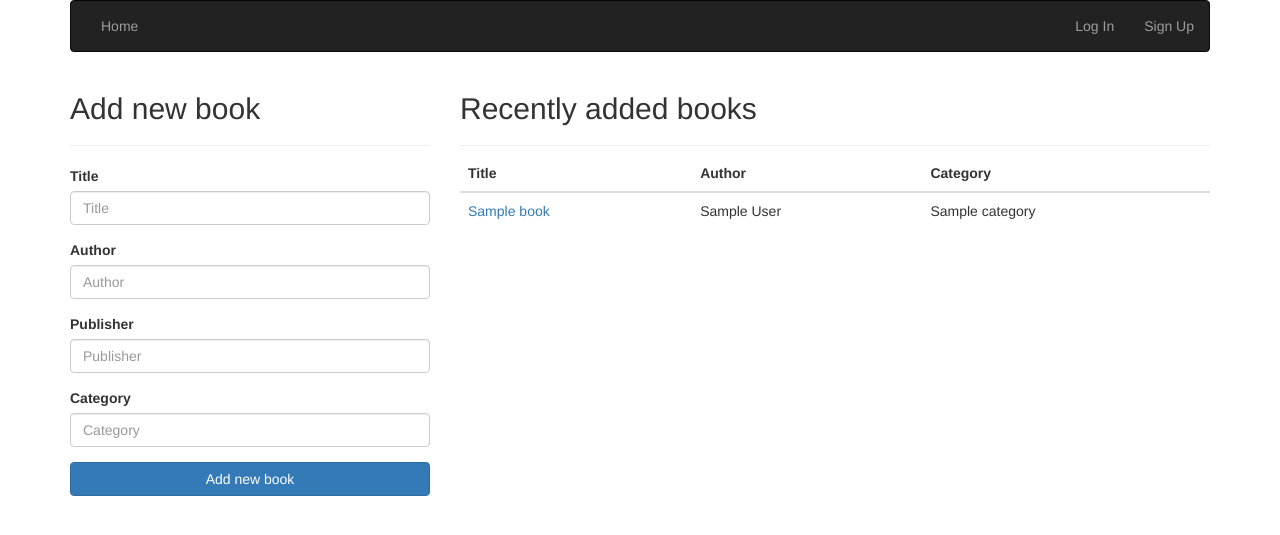
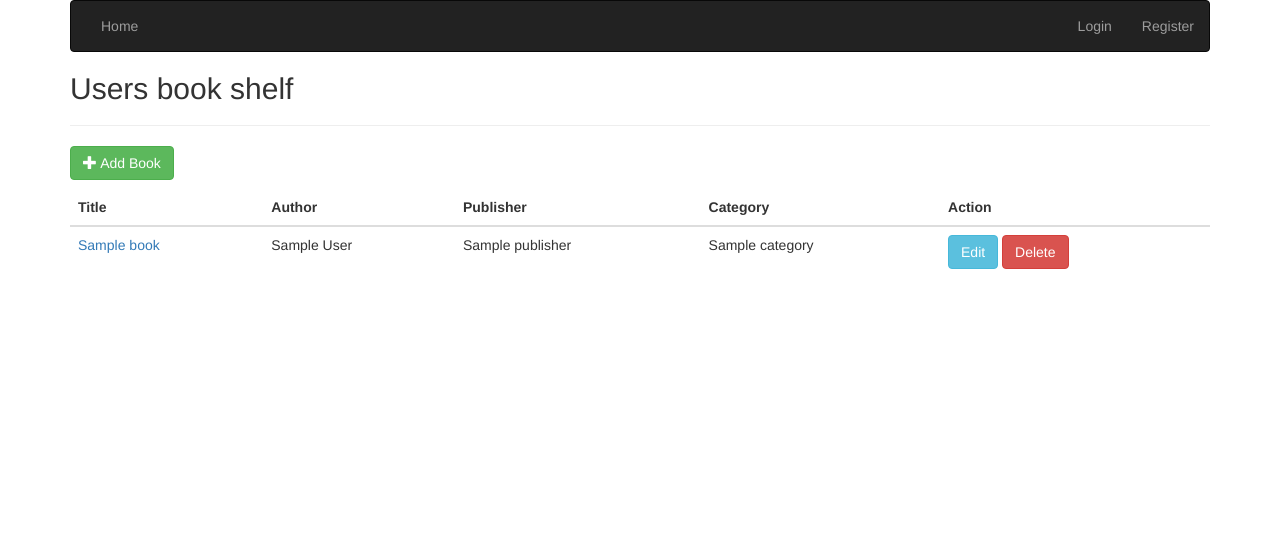
Before and after one commit to zkite/book-crossing-app, a Flask app: template bookcrossing/templates/books.html in a window 1280 px wide. Shown: the top 535 px of the page. Run offline with Flask 2, Linux system fonts and the light colour scheme; tables that the repository leaves empty hold one stand-in row (values such as "Sample post"); the template is opened without the code that fills it: values that come from a table or form of the project are taken from there, most other values are stand-ins (such as "Sample title", 1, 10 or a date in 2020).

Commit message:
add modal window

```diff
--- a/bookcrossing/forms.py
+++ b/bookcrossing/forms.py
@@ -1,23 +1,5 @@
 from wtforms import Form, StringField, PasswordField
-from wtforms.validators import Length, EqualTo, InputRequired, ValidationError
-from flask import current_app
-import re
-
-
-def password_validator(form, field):
-	""" Password must have from 6 to 20 characters. """
-	password = field.data
-	prog = re.compile(r'^[a-z0-9]{6,20}$')
-	if not prog.match(password):
-		raise ValidationError('Password must have at least 6 characters')
-
-
-def username_validator(form, field):
-	""" Username must have from 6 to 12 characters"""
-	username = field.data
-	prog = re.compile(r'^[a-z0-9_]{6,12}$')
-	if not prog.match(username):
-		raise ValidationError("Username may only contain letters, numbers, '-', and have from 6 to 12 characters")
+from wtforms.validators import Length, EqualTo, InputRequired
 
 
 class SignUpForm(Form):
@@ -36,7 +18,7 @@ class LoginForm(Form):
 	                                      Length(min=3, max=12, message='Password must have from 3 to 12 characters')])
 
 
-class AddBook(Form):
+class AddBookForm(Form):
 	title = StringField('Title', [InputRequired('Title is required'),
 	                              Length(min=6, max=30, message='Title must have from 6 to 30 characters')])
 	author = StringField('Author', [InputRequired('Author is required'),
@@ -44,4 +26,8 @@ class AddBook(Form):
 	publisher = StringField('Publisher', [InputRequired('Publisher is required'),
 	                              Length(min=6, max=30, message='Publisher must have from 6 to 30 characters')])
 	category = StringField('Category', [InputRequired('Category is required'),
-	                              Length(min=5, max=30, message='Category must have from 6 to 30 characters')])
+	                              Length(min=6, max=30, message='Category must have from 6 to 30 characters')])
+
+
+class SearchForm(Form):
+	search = StringField('Search', [InputRequired(), Length(min=3, max=30)])
--- a/bookcrossing/templates/books.html
+++ b/bookcrossing/templates/books.html
@@ -1,78 +1,137 @@
 {% extends "layout.html" %}
 {% block body %}
+<script>
+
+    function add_book(){
+        $('#form')[0].reset(); // reset form on modals
+        $('.text-danger').remove()
+        $('#modal_form').modal('show'); // show bootstrap modal
+        $('.modal-title').text('Add Book'); // Set Title to Bootstrap modal title
+    }
+
+    function save() {
+    $('.text-danger').remove()
+    console.log($('#form').serialize())
+
+    // ajax adding data to database
+    $.ajax({
+        url : '{{ url_for('books') }}',
+        type: "POST",
+        data: $('#form').serialize(),
+        success: function(data){
+
+            var element = '';
+
+            function IsJson(str) {
+                try {
+                    JSON.parse(str);
+                } catch (e) {
+                    return false;
+                }
+                return true;
+            }
+
+            if(IsJson(data)) //if success close modal and reload ajax table
+            {
+                data = JSON.parse(data)
+
+                if(data['title']) {
+                    element = "<p class='text-danger'>" + data['title'][0] + "</p>"
+                    $('#title').append(element)
+                }
+
+                if(data['author']) {
+                    element = "<p class='text-danger'>" + data['author'][0] + "</p>"
+                    $('#author').append(element)
+                }
+
+                if(data['category']) {
+                    element = "<p class='text-danger'>" + data['category'][0] + "</p>"
+                    $('#category').append(element)
+                }
+
+                if(data['publisher']) {
+                    element = "<p class='text-danger'>" + data['publisher'][0] + "</p>"
+                    $('#publisher').append(element)
+                }
+
+            } else {
+                //hide modal
+                $('#modal_form').modal('hide');
+                //reload page
+                location.reload()
+            }
+        },
+        error: function (jqXHR, textStatus, errorThrown)
+        {
+            console.log(jqXHR)
+            console.log(textStatus)
+            console.log(errorThrown)
+            alert('Error adding / update data');
+        }
+    });
+}
+
+    function delete_book(id) {
+
+            //form data
+            var book = {}
+            book['id'] = id
+
+            $.ajax({
+                url : "{{ url_for('books') }}",
+                data: JSON.stringify(book),
+                type: "DELETE",
+                contentType: "application/json",
+
+                success: function(data){
+
+                    //data = JSON.parse(data)
+                    console.log(data)
+                    //if success reload ajax table
+                    //$('#modal_form').modal('hide');
+                    var element = '#'+data['id']
+                    $(element).remove()
+
+                },
+
+                error: function (jqXHR, textStatus, errorThrown)
+                {
+                    alert('Error deleting data');
+                }
+            });
+    }
+
+</script>
+<h2>Users book shelf</h2>
+<hr/>
+<button class="btn btn-success" onclick="add_book()"><i class="glyphicon glyphicon-plus"></i> Add Book</button>
+<br/>
+<br/>
 <div class="row">
-        <div class="col-md-4">
-            <h2>Add new book</h2>
-            <hr/>
-            <form method="post" action="{{ url_for('books') }}">
-                {%  set field = form.title %}
-                <div class="form-group">
-                    <label for="title">Title</label>
-                    <input type="text" class="form-control" id="title" placeholder="Title" name="title">
-                   {% if field.errors %}
-                       {% for e in field.errors %}
-                            <p class="text-danger">{{ e }}</p>
-                       {% endfor %}
-                    {% endif %}
-                </div>
-
-                {%  set field = form.author %}
-                <div class="form-group">
-                    <label for="author">Author</label>
-                    <input type="text" class="form-control" id="author" placeholder="Author" name="author">
-                    {% if field.errors %}
-                       {% for e in field.errors %}
-                            <p class="text-danger">{{ e }}</p>
-                       {% endfor %}
-                    {% endif %}
-                </div>
-
-
-                {%  set field = form.publisher %}
-                <div class="form-group">
-                    <label for="publisher">Publisher</label>
-                    <input type="text" class="form-control" id="publisher" placeholder="Publisher" name="publisher">
-                    {% if field.errors %}
-                       {% for e in field.errors %}
-                            <p class="text-danger">{{ e }}</p>
-                       {% endfor %}
-                    {% endif %}
-                </div>
-
-
-                {%  set field = form.category %}
-                <div class="form-group">
-                    <label for="category">Category</label>
-                    <input type="text" class="form-control" id="category" placeholder="Category" name="category">
-                    {% if field.errors %}
-                       {% for e in field.errors %}
-                            <p class="text-danger">{{ e }}</p>
-                       {% endfor %}
-                    {% endif %}
-                </div>
-
-                <button id='add-book' type="submit" class="btn btn-primary btn-block">Add new book</button><br>
-            </form>
-        </div>
-
-        <div class="col-md-8">
-            <h2>Recently added books</h2>
-            <hr/>
+        <div class="col-md-12">
             {% if shelf %}
                 <table class="table table-hover" style="margin-top:-11px">
                     <thead>
                         <tr>
                             <th>Title</th>
                             <th>Author</th>
+                            <th>Publisher</th>
                             <th>Category</th>
+                            <th>Action</th>
                         </tr>
                     </thead>
                     <tbody>
                         {% for book in shelf %}
-                            <tr>
+                            <tr id="{{ book['id'] }}">
                                 <td><a href="/books/{{  book['id'] }}">{{ book['title'] }}</a></td>
                                 <td>{{ book['author'] }}</td>
+                                <td>{{ book['publisher'] }}</td>
                                 <td>{{ book['category'] }}</td>
+                                <td>
+                                    <button type="button" class="btn btn-info">Edit</button>
+                                    <button type="button" class="btn btn-danger" onclick="delete_book('{{ book["id"] }}')">Delete</button>
+                                </td>
                             </tr>
                         {% endfor %}
                     </tbody>
@@ -81,5 +140,45 @@
                 <h3>No books were added</h3>
             {% endif %}
         </div>
-    </div>
+</div>
+
+<div class="modal fade" id="modal_form" role="dialog">
+    <div class="modal-dialog">
+        <div class="modal-content">
+            <div class="modal-header">
+                <button type="button" class="close" data-dismiss="modal" aria-label="Close"><span aria-hidden="true">&times;</span></button>
+                <h3 class="modal-title">Book Form</h3>
+            </div>
+            <div class="modal-body form">
+            <form id="form" method="post">
+
+                <div id="title" class="form-group">
+                    <label for="title">Title</label>
+                    <input type="text" class="form-control"  placeholder="Title" name="title">
+                </div>
+
+                <div id="author" class="form-group">
+                    <label for="author">Author</label>
+                    <input type="text" class="form-control"  placeholder="Author" name="author">
+                </div>
+
+                <div id="publisher" class="form-group">
+                    <label for="publisher">Publisher</label>
+                    <input type="text" class="form-control" placeholder="Publisher" name="publisher">
+                </div>
+
+                <div id="category" class="form-group">
+                    <label for="category">Category</label>
+                    <input type="text" class="form-control" placeholder="Category" name="category">
+                </div>
+            </form>
+            </div>
+            <div class="modal-footer">
+                <button type="button" id="btnSave" onclick="save()" class="btn btn-primary">Save</button>
+                <button type="button" class="btn btn-danger" data-dismiss="modal">Cancel</button>
+            </div>
+        </div><!-- /.modal-content -->
+    </div><!-- /.modal-dialog -->
+</div><!-- /.modal -->
+<!-- End Bootstrap modal -->
 {% endblock %}
--- a/bookcrossing/templates/layout.html
+++ b/bookcrossing/templates/layout.html
@@ -11,6 +11,8 @@
             text-decoration: none;
         }
     </style>
+    <script src='https://cdnjs.cloudflare.com/ajax/libs/jquery/2.2.4/jquery.min.js'></script>
+    <script src="../static/js/bootstrap.min.js"></script>
 </head>
 <body>
 
@@ -23,7 +25,7 @@
                 {% if g.user.is_authenticated %}
                     <form method="post" action="/search" class="navbar-form navbar-right" role="search">
                         <div class="input-group add-on">
-                        <input class="form-control" placeholder="Search books by title" name="search" id="srch-term" type="text">
+                        <input class="form-control" placeholder="Search books by title" name="search" id="srch-term" type="text" min="3" maxlength="30">
                             <div class="input-group-btn">
                                 <button class="btn btn-default" type="submit"><i class="glyphicon glyphicon-search"></i></button>
                             </div>
@@ -37,8 +39,8 @@
                 {% endif %}
                 {% if not g.user.is_authenticated %}
                     <ul class="nav navbar-nav navbar-right ">
-                        <li><a href="{{ url_for('login') }}">Log In</a></li>
-                        <li><a href="{{ url_for('register') }}">Sign Up</a></li>
+                        <li><a href="{{ url_for('login') }}">Login</a></li>
+                        <li><a href="{{ url_for('register') }}">Register</a></li>
                     </ul>
                 {% endif %}
 
@@ -56,7 +58,5 @@
     {% block body %}{% endblock %}
 
 </div>
-<script src="../static/js/jquery.js"></script>
-<script src="../static/js/bootstrap.js"></script>
 </body>
 </html>
--- a/bookcrossing/templates/login.html
+++ b/bookcrossing/templates/login.html
@@ -28,7 +28,7 @@
                 </div>
 
                 <button type="submit" class="btn btn-primary btn-block">Log In</button><br>
-                <p class="text-center">New to BookCrossing?&nbsp<a href="/register"><span class="label label-info">Sign Up</span></a></p>
+                <p class="text-center">New to BookCrossing?&nbsp<a href="/register"><span class="label label-info">Register</span></a></p>
             </form>
         </div>
     </div>
--- a/bookcrossing/templates/register.html
+++ b/bookcrossing/templates/register.html
@@ -1,7 +1,7 @@
 {% extends "layout.html" %}
 {% block body %}
 
-    <h2 class="col-md-offset-3">Sign up for BookCrossing application</h2>
+    <h2 class="col-md-offset-3">Register your account for BookCrossing application</h2>
     <hr>
 
     <div class="row">
@@ -41,7 +41,7 @@
                 </div>
 
                 <button type="submit" class="btn btn-primary btn-block">Create Account</button><br>
-                <p class="text-center">Already have an account?&nbsp<a href="/login"><span class="label label-info">Log In</span></a></p>
+                <p class="text-center">Already have an account?&nbsp<a href="/login"><span class="label label-info">Login</span></a></p>
             </form>
         </div>
     </div>
--- a/bookcrossing/templates/search.html
+++ b/bookcrossing/templates/search.html
@@ -20,12 +20,14 @@
                                 <td><a href="/books/{{  book['id'] }}">{{ book['title'] }}</a></td>
                                 <td>{{ book['author'] }}</td>
                                 <td>{{ book['category'] }}</td>
+                                <td>{{ book['users']['username'] }}</td>
                             </tr>
                         {% endfor %}
                     </tbody>
                 </table>
             {% else %}
-                <h2>No such book in catalog</h2>
+                <h2>No such book in catalog or invalid input</h2>
+                <h3>For valid input try from 3 to 30 characters query length</h3>
                 <hr/>
             {% endif %}
        </div>
--- a/bookcrossing/views.py
+++ b/bookcrossing/views.py
@@ -1,10 +1,8 @@
 from bookcrossing import db, api, app, login_manager
 from .models import User, Book
 from flask import session, url_for, redirect, render_template, request, flash, g, make_response
-#from flask_login import login_user, logout_user, current_user, login_required
-from flask.ext.login import login_user, logout_user, current_user, login_required
-import uuid, json
-from .forms import SignUpForm, LoginForm, AddBook
+from flask_login import login_user, logout_user, current_user, login_required
+from .forms import SignUpForm, LoginForm, AddBookForm, SearchForm
 from .utils import AlchemyEncoder
 from flask_restful import Resource
 
@@ -38,20 +36,24 @@ class Register(Resource):
 		return make_response(render_template('register.html', form=self.form), 200, self.headers)
 
 	def post(self):
-		username = request.form.get('username')
-		password = request.form.get('password')
+		self.form = SignUpForm(request.form)
+		print(self.form)
+		if self.form.validate():
+			username = request.form.get('username')
+			password = request.form.get('password')
 
-		existing_user = User.query.filter_by(username=username).first()
+			existing_user = User.query.filter_by(username=username).first()
 
-		if existing_user:
-			flash('This username has been already taken. Try another one', 'alert alert-danger')
-			return render_template('register.html', form=self.form)
+			if existing_user:
+				flash('This username has been already taken. Try another one', category='alert alert-warning')
+				return make_response(render_template('register.html', form=self.form), 200, self.headers)
 
-		user = User(username, password)
-		db.session.add(user)
-		db.session.commit()
-		flash('User successfully registered')
-		return redirect(url_for('login'))
+			user = User(username, password)
+			db.session.add(user)
+			db.session.commit()
+			flash('User successfully registered', category="alert alert-info")
+			return redirect(url_for('login'))
+		return make_response(render_template('register.html', form=self.form), 200, self.headers)
 
 api.add_resource(Register, '/register')
 
@@ -63,21 +65,23 @@ class Login(Resource):
 	def get(self):
 		self.form = LoginForm(request.form)
 		if session.get('username'):
-			flash('You are already logged in')
-
+			flash('You are already logged in', category="alert alert-info")
 		return make_response(render_template('login.html', form=self.form), 200, self.headers)
 
 	def post(self):
-		username = request.form['username']
-		password = request.form['password']
-		user = User.query.filter_by(username=username, password=password).first()
-		if user:
-			session['username'] = username
-			login_user(user)
-			flash('Logged in successfully')
-			return redirect(request.args.get('next') or url_for('index'))
-		else:
-			flash('You are not registered yet')
+		self.form = LoginForm(request.form)
+		if self.form.validate():
+			username = request.form['username']
+			password = request.form['password']
+			user = User.query.filter_by(username=username, password=password).first()
+			if user:
+				session['username'] = username
+				login_user(user)
+				flash('Logged in successfully', category="alert alert-info")
+				return redirect(request.args.get('next') or url_for('index'))
+			else:
+				flash('You are not registered yet or login/pass are incorect', category="alert alert-danger")
+		return make_response(render_template('login.html', form=self.form), 200, self.headers)
 
 api.add_resource(Login, '/login')
 
@@ -100,53 +104,75 @@ class Books(Resource):
 
 	@login_required
 	def get(self):
-		self.form = AddBook(request.form)
+		self.form = AddBookForm(request.form)
 		self.do_shelf()
 		return make_response(render_template('books.html', form=self.form, shelf=self.shelf), 200, self.headers)
 
 	@login_required
 	def post(self):
-		self.form = AddBook(request.form)
+		self.form = AddBookForm(request.form)
 		if self.form.validate():
 			title = request.form['title']
 			author = request.form['author']
 			publisher = request.form['publisher']
 			category = request.form['category']
-			print(title, author, publisher, category)
 			book = Book(title, author, publisher, category)
 
 			current_user.books.append(book)
-			db.session.add(current_user)
 			db.session.commit()
-
 			self.do_shelf()
 			return make_response(render_template('books.html', form=self.form, shelf=self.shelf), 200, self.headers)
+		else:
+			import json
+			return json.dumps(self.form.errors)
+
+		self.do_shelf()
+		return make_response(render_template('books.html', form=self.form, shelf=self.shelf), 200, self.headers)
+
+	@login_required
+	def delete(self):
+		user = request.get_json()
+		deleted_book = Book.query.filter_by(id = user['id']).first()
+		print(deleted_book)
+		db.session.delete(deleted_book)
+		db.session.commit()
+		return {'delete':'ok', 'id': user['id']}
 
 	def do_shelf(self):
 		self.shelf = list()
 		for b in current_user.books:
 			self.shelf.append(self.alchemy_encoder.default(b))
+			print(self.shelf)
 		self.shelf.reverse()
 
 api.add_resource(Books, '/books')
 
 
 class Search(Resource):
-	books = list()
+	books = None
+	form = None
 	alchemy_encoder = AlchemyEncoder()
 	headers = {'Content-Type': 'text/html'}
 
 	@login_required
 	def post(self):
-		query = request.form['search']
-		result = Book.query.filter(Book.title.ilike('%'+query+'%'))
+		self.form = SearchForm(request.form)
+		if self.form.validate():
+			query = request.form['search']
+			result = Book.query.filter(Book.title.ilike('%'+query+'%'))
 
-		if result:
-			for r in result:
-				self.books.append(self.alchemy_encoder.default(r))
+			if result:
+				self.books = list()
+				for r in result:
+					print(r.users)
+					self.books.append(self.alchemy_encoder.default(r))
+				return make_response(render_template('search.html', result=self.books), 200, self.headers)
+			else:
+				return make_response(render_template('search.html'), 200, self.headers)
+		return make_response(render_template('search.html'), 200, self.headers)
 
-			return make_response(render_template('search.html', result=self.books), 200, self.headers)
-		else:
-			return make_response(render_template('search.html'), 200, self.headers)
+	@login_required
+	def get(self):
+		return make_response(render_template('search.html', result=self.books), 200)
 
 api.add_resource(Search, '/search')
```
Also changed, not shown: bookcrossing/__init__.py (+7 -10 lines), bookcrossing/config.py (added, +51 -0 lines), bookcrossing/models.py (+3 -8 lines), bookcrossing/templates/temp.html (added, +51 -0 lines), bookcrossing/utils.py (+8 -1 lines), manage.py (added, +25 -0 lines), run.py (line endings or trailing spaces).
